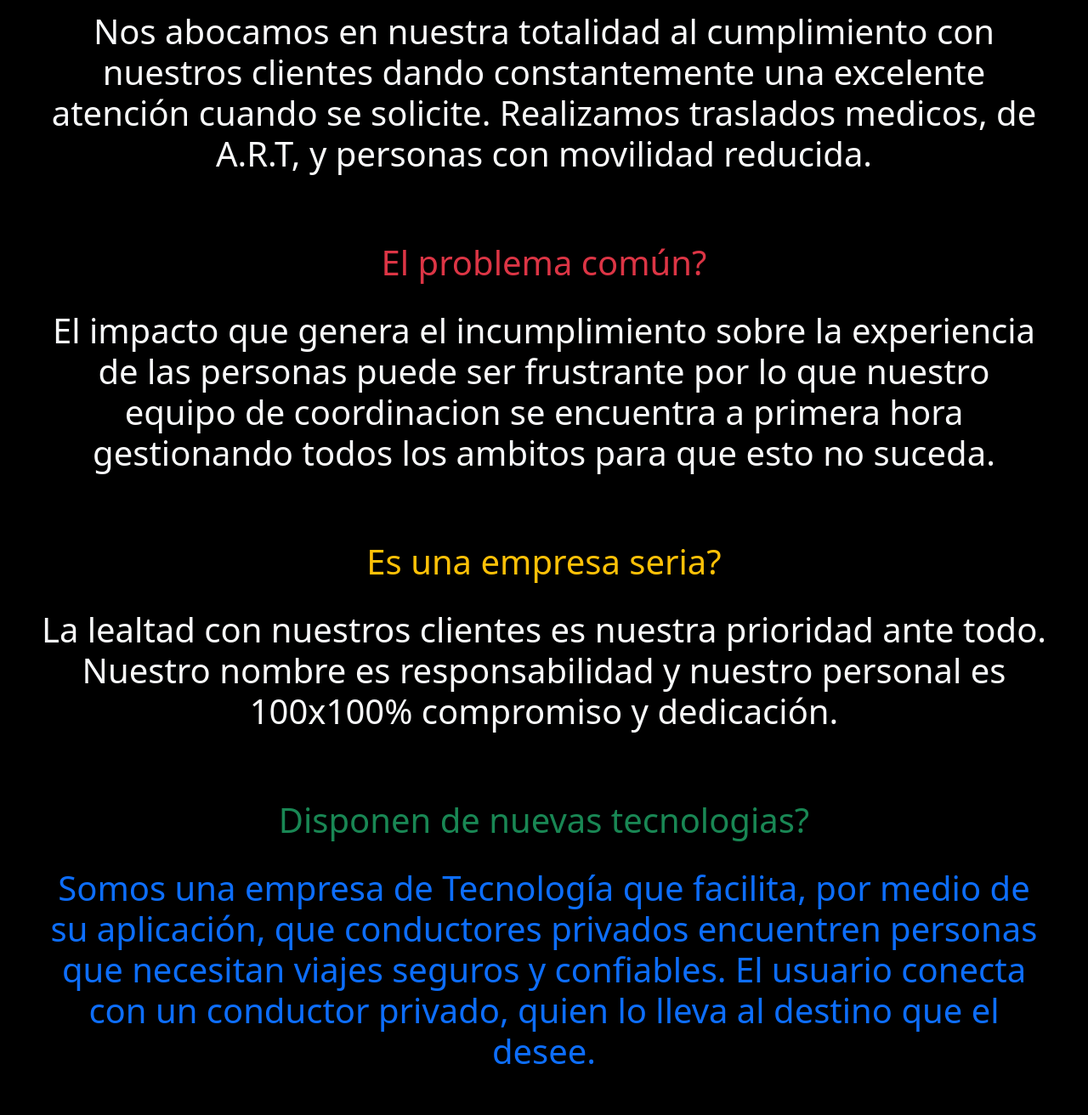
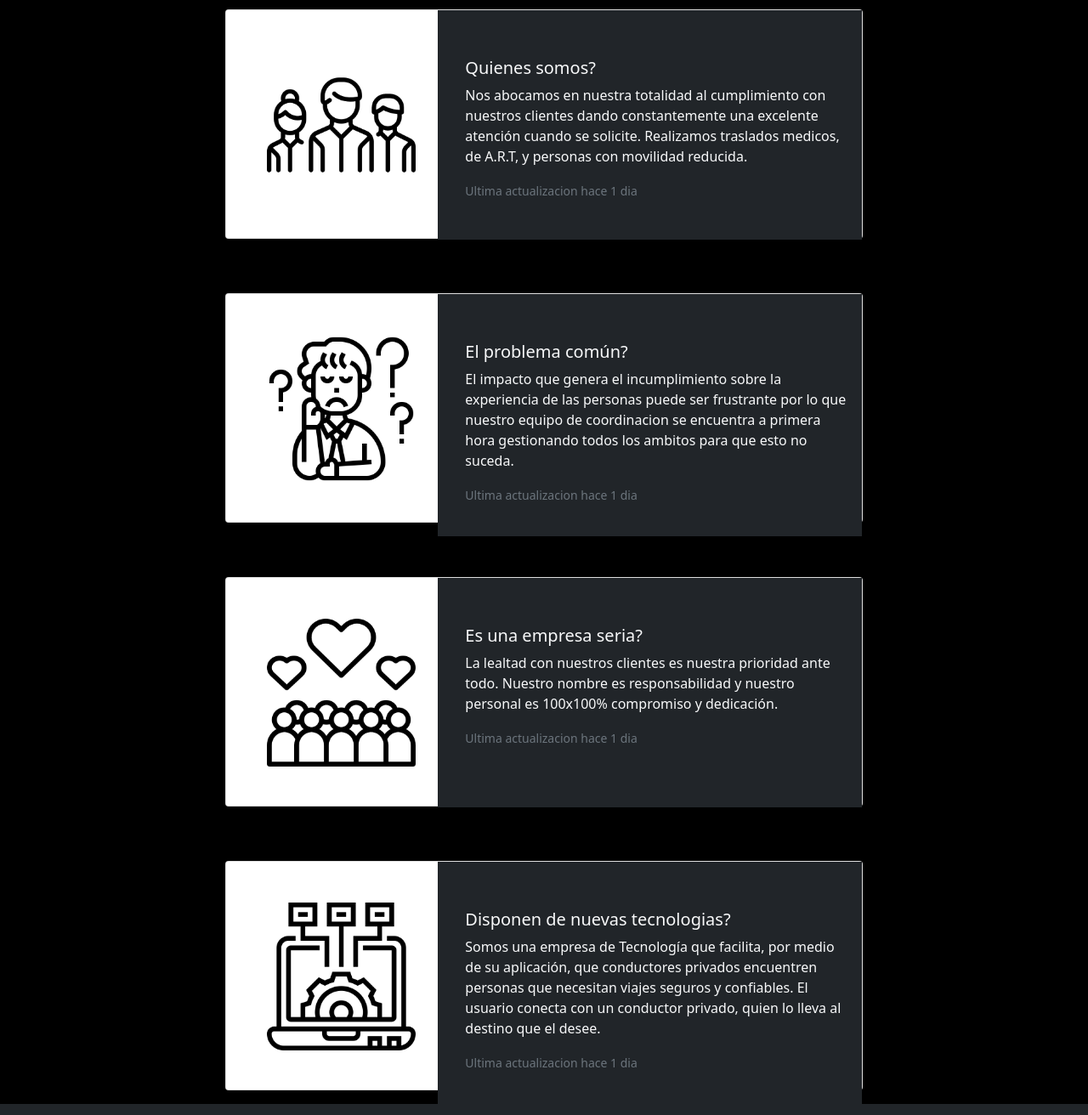
Before and after one commit to NicolasMoreira2236/PhenomBOOTSTRAP, a plain HTML site: page faqs.html in a window 1280 px wide. Shown: the part 453-1765 px from the top of the page at 85% size. Drawn offline with nearby package versions, Linux system fonts and the light colour scheme.

Commit message:
terminando faqs

```diff
--- a/faqs.html
+++ b/faqs.html
@@ -43,55 +43,106 @@
             </div>
           </nav>
 
-          <div class="text-center text-primary pt-5 pb-4">
-              <h1>Preguntas frecuentes</h1>
+          <!-- card1 -->
+          <div class="d-flex justify-content-center pt-5 " >
+          <div class="card mb-3" style="width: 750px;height: 270px;">
+            <div class="row g-0">
+              <div class="col-md-4">
+                <img src="img/faq.png" class="mx-5 mt-5 pb-5 "style="width: 70%" alt="...">
+              </div>
+              <div class="col-md-8 bg-dark pb-4 pt-5 overflow-hidden">
+                <div class="card-body pt-5 mb-25 ms-3 pl-5">
+                  <h5 class="card-title text-light">Preguntas frecuentes</h5>
+                  <p class="card-text text-light">La grandes dudas que nos traian nuestros prestadores
+                    actuales antes de contratar nuestros servicios.</p>
+                  <p class="card-text"><small class="text-muted">Ultima actualizacion hace 1 dia</small></p>
+                </div>
+              </div>
+            </div>
           </div>
-          <div class="text-center text-light pb-5 px-5">
-              <h1>La grandes dudas que nos traian nuestros prestadores
-                actuales antes de contratar nuestros servicios.</h1>
-          </div>
-
-          <div class="text-center text-success py-4">
-            <h1>Quienes somos?</h1>
-          </div>
-          <div class="text-center text-light pb-5 px-5">
-            <h1>Nos abocamos en nuestra totalidad al cumplimiento con nuestros
-                clientes dando constantemente una excelente atención cuando se solicite.
-                Realizamos traslados medicos, de A.R.T, y personas con movilidad reducida.</h1>
-          </div>
-
-          <div class="text-center text-danger py-4">
-            <h1>El problema común?</h1>
-          </div>
-          <div class="text-center text-light pb-5 px-5">
-            <h1>El impacto que genera el incumplimiento sobre la experiencia de
-                las personas puede ser frustrante por lo que nuestro equipo de coordinacion
-                se encuentra a primera hora gestionando todos los ambitos para que esto no suceda.</h1>
-          </div>
-
-          <div class="text-center text-warning py-4">
-            <h1>Es una empresa seria?</h1>
-          </div>
-          <div class="text-center text-light pb-5 px-5">
-            <h1>La lealtad con nuestros clientes es nuestra prioridad ante todo.
-                Nuestro nombre es responsabilidad y nuestro personal es 100x100% compromiso y dedicación.</h1>
-          </div>
-
-          <div class="text-center text-success py-4">
-            <h1>Disponen de nuevas tecnologias?</h1>
-          </div>
-          <div class="text-center text-primary pb-5 px-5">
-            <h1>Somos una empresa de Tecnología que facilita, por medio de su aplicación,
-                que conductores privados encuentren personas que necesitan viajes seguros y confiables.
-                El usuario conecta con un conductor privado, quien lo lleva al destino que el desee.</h1>
-          </div>
+</div>
 
 
+<!-- card2 -->
+<div class="d-flex justify-content-center pt-5 overflow-hidden" >
+  <div class="card mb-3" style="width: 750px;height: 270px;">
+    <div class="row g-0">
+      <div class="col-md-4">
+        <img src="img/group.png" class="mt-5 pb-5 ms-5"style="width: 70%" alt="...">
+      </div>
+      <div class="col-md-8 bg-dark pb-4 pt-5">
+        <div class="card-body pt-2 ms-3 pl-5">
+          <h5 class="card-title text-light">Quienes somos?</h5>
+          <p class="card-text text-light">Nos abocamos en nuestra totalidad al cumplimiento con nuestros
+            clientes dando constantemente una excelente atención cuando se solicite.
+            Realizamos traslados medicos, de A.R.T, y personas con movilidad reducida.</p>
+          <p class="card-text"><small class="text-muted">Ultima actualizacion hace 1 dia</small></p>
+        </div>
+      </div>
+    </div>
+  </div>
+</div>
+
+<!-- card3 -->
+<div class="d-flex justify-content-center pt-5 overflow-hidden" >
+  <div class="card mb-3" style="width: 750px;height: 270px;">
+    <div class="row g-0">
+      <div class="col-md-4">
+        <img src="img/problem.png" class="mt-5 pb-5 ms-5"style="width: 70%" alt="...">
+      </div>
+      <div class="col-md-8 bg-dark pb-4 pt-5">
+        <div class="card-body pt-2 ms-3 pl-5">
+          <h5 class="card-title text-light">El problema común?</h5>
+          <p class="card-text text-light">El impacto que genera el incumplimiento sobre la experiencia de
+            las personas puede ser frustrante por lo que nuestro equipo de coordinacion
+            se encuentra a primera hora gestionando todos los ambitos para que esto no suceda.</p>
+          <p class="card-text"><small class="text-muted">Ultima actualizacion hace 1 dia</small></p>
+        </div>
+      </div>
+    </div>
+  </div>
+</div>
 
 
+<!-- card4 -->
+<div class="d-flex justify-content-center pt-5 overflow-hidden" >
+  <div class="card mb-3" style="width: 750px;height: 270px;">
+    <div class="row g-0">
+      <div class="col-md-4">
+        <img src="img/lealtad.png" class="mt-5 pb-5 ms-5"style="width: 70%" alt="...">
+      </div>
+      <div class="col-md-8 bg-dark pb-4 pt-5">
+        <div class="card-body pt-2 ms-3 pl-5">
+          <h5 class="card-title text-light">Es una empresa seria?</h5>
+          <p class="card-text text-light">La lealtad con nuestros clientes es nuestra prioridad ante todo.
+            Nuestro nombre es responsabilidad y nuestro personal es 100x100% compromiso y dedicación.</p>
+          <p class="card-text"><small class="text-muted">Ultima actualizacion hace 1 dia</small></p>
+        </div>
+      </div>
+    </div>
+  </div>
+</div>
 
 
-
+<!-- card5 -->
+<div class="d-flex justify-content-center pt-5 overflow-hidden" >
+  <div class="card mb-3" style="width: 750px;height: 270px;">
+    <div class="row g-0">
+      <div class="col-md-4">
+        <img src="img/technology.png" class="mt-5 pb-5 ms-5"style="width: 70%" alt="...">
+      </div>
+      <div class="col-md-8 bg-dark pb-4 pt-5">
+        <div class="card-body pt-2 ms-3 pl-5">
+          <h5 class="card-title text-light">Disponen de nuevas tecnologias?</h5>
+          <p class="card-text text-light">Somos una empresa de Tecnología que facilita, por medio de su aplicación,
+            que conductores privados encuentren personas que necesitan viajes seguros y confiables.
+            El usuario conecta con un conductor privado, quien lo lleva al destino que el desee.</p>
+          <p class="card-text"><small class="text-muted">Ultima actualizacion hace 1 dia</small></p>
+        </div>
+      </div>
+    </div>
+  </div>
+</div>
 
 
          <!-- FOOTER -->
```
Also changed, not shown: img/faq.png (added), img/group.png (added), img/lealtad.png (added), img/problem.png (added), img/technology.png (added).
